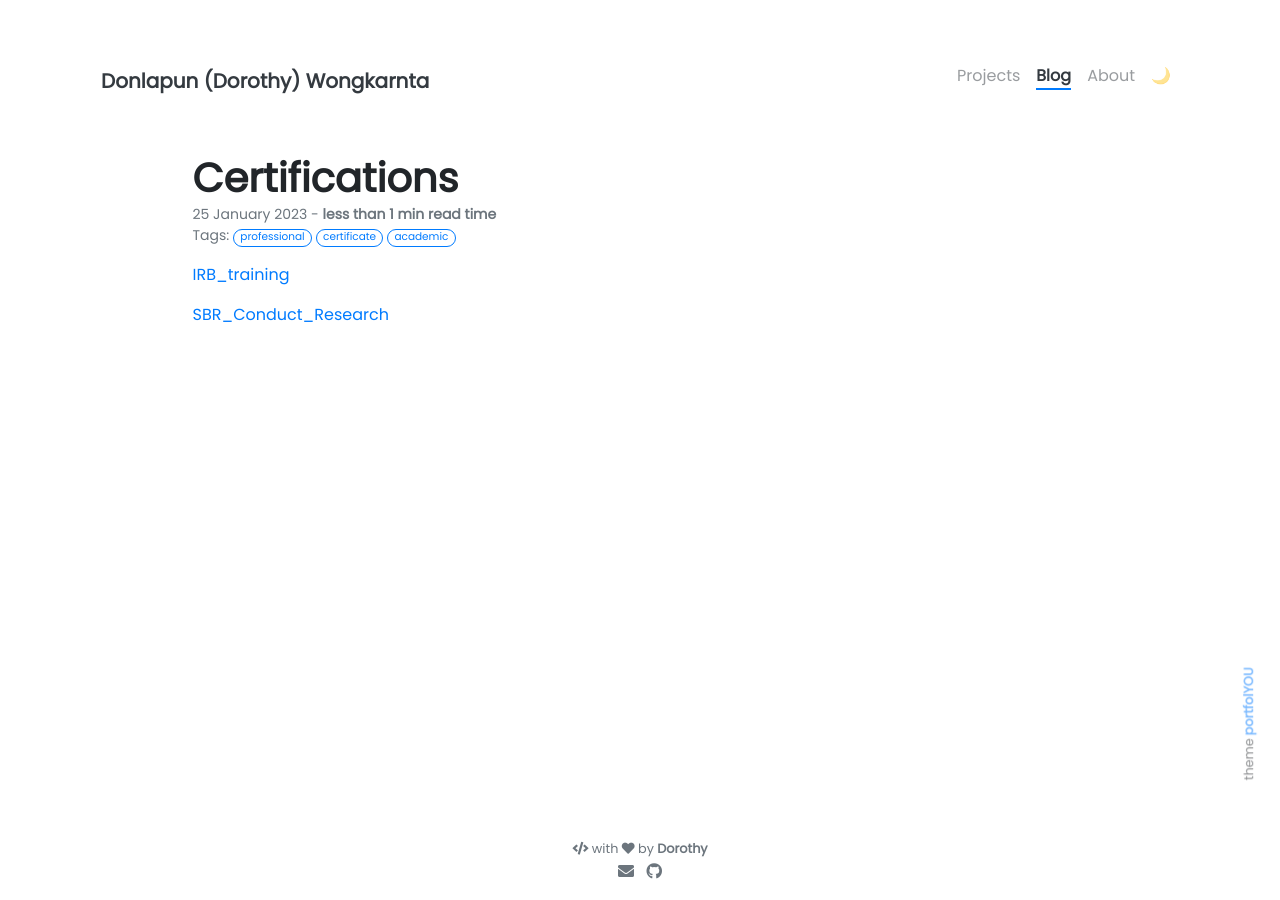
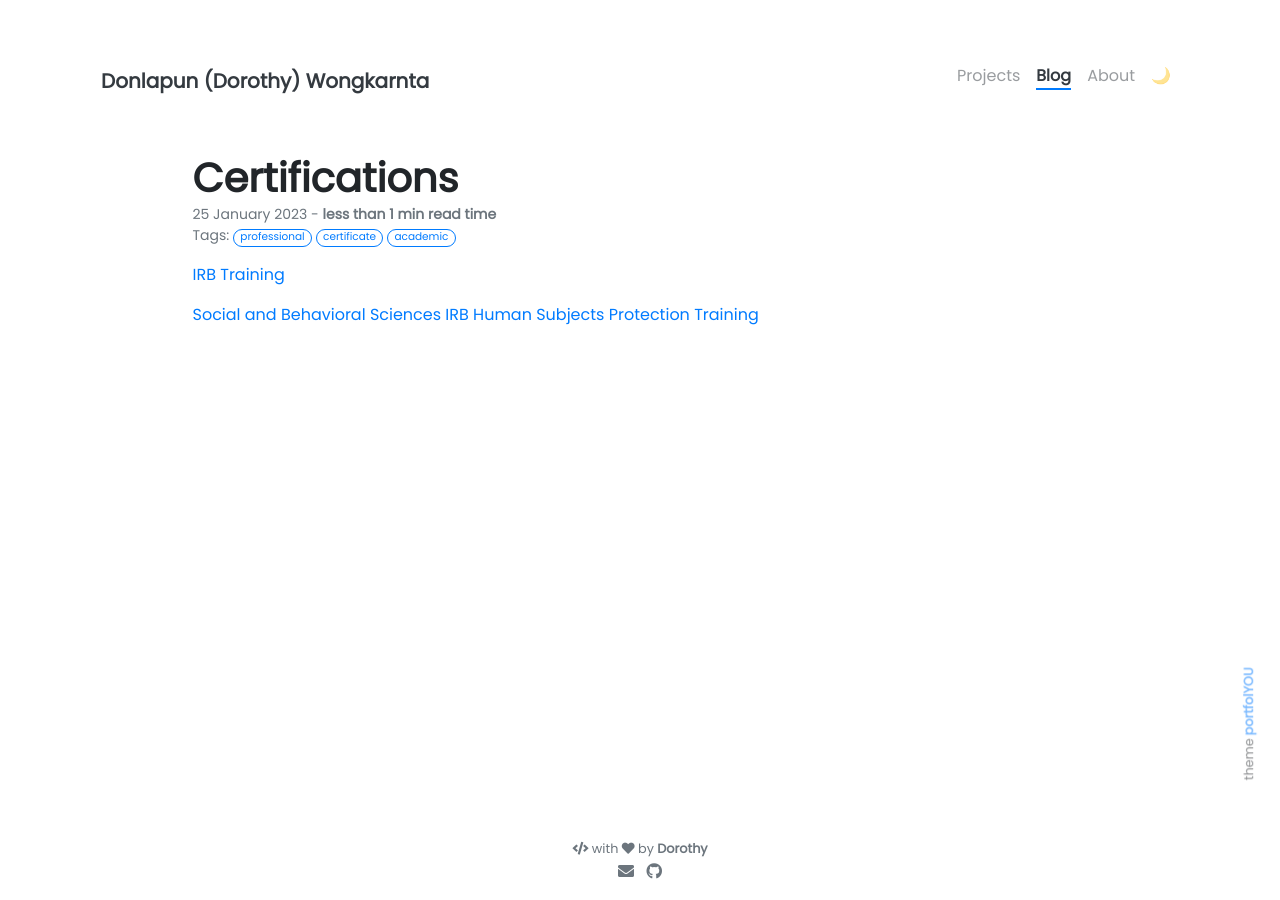
Before and after one commit to Donlapun/donlapun.github.io, a Jekyll site: the page built from _posts/2023-01-25-certification.md, in a window 1280 px wide. Built offline with Jekyll 4.4.1, drawn with Linux system fonts in a browser that asks for light colours; nearby versions of some CDN libraries; our own code applies the rules of GitHub Pages for plain Markdown files.

Commit message:
Update 2023-01-25-certification.md
update the name

```diff
--- a/_posts/2023-01-25-certification.md
+++ b/_posts/2023-01-25-certification.md
@@ -6,6 +6,6 @@ color: secondary
 description: List of all the certification
 ---
 
-[IRB_training](/assets/pngs/certification/Core_IRB_Training.pdf)
+[IRB Training](/assets/pngs/certification/Core_IRB_Training.pdf)
 
-[SBR_Conduct_Research](/assets/pngs/certification/SBR_Conduct_Research.pdf)
+[Social and Behavioral Sciences IRB Human Subjects Protection Training](/assets/pngs/certification/SBR_Conduct_Research.pdf)
```
